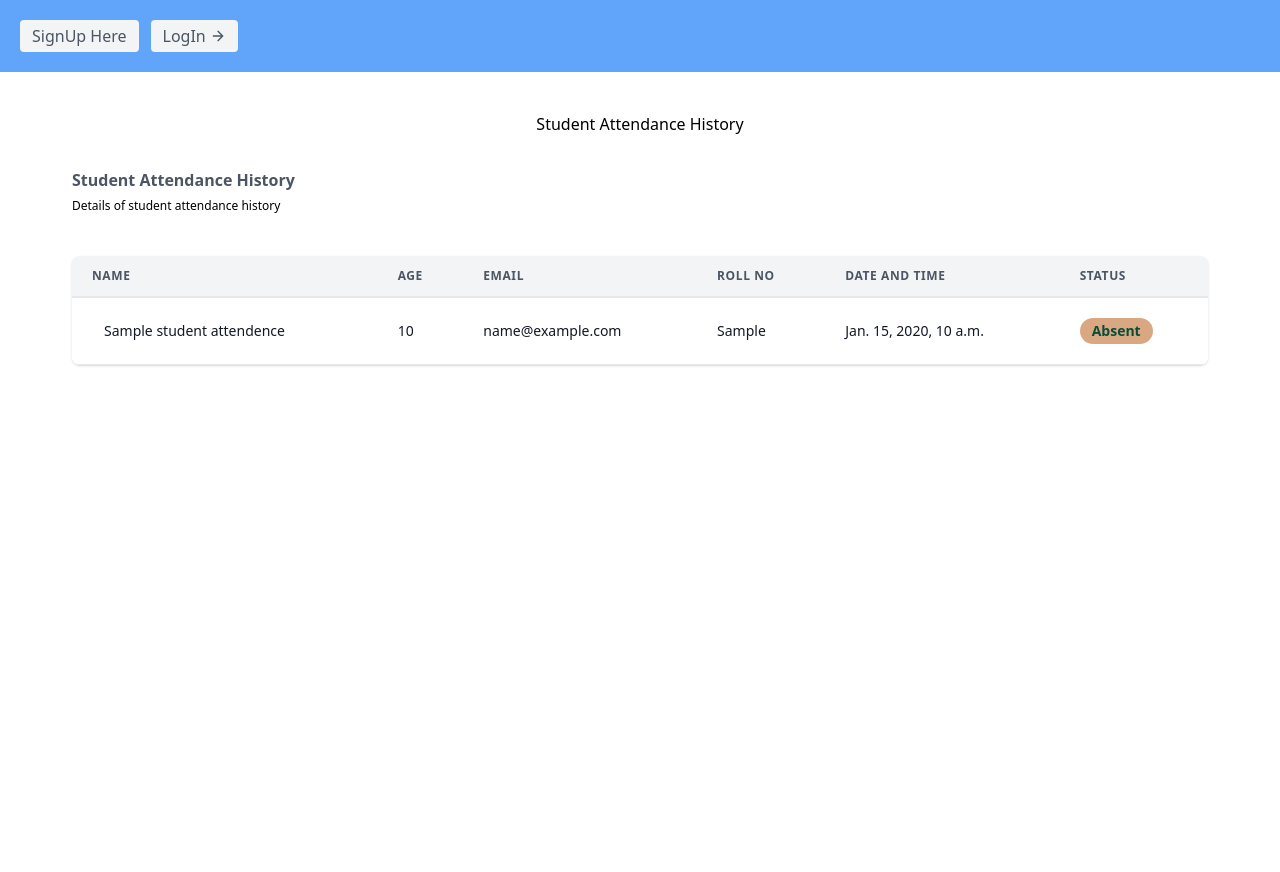
After one commit to Munalmh/FRAS, a Django app: template finalproj/ourapp/templates/ourapp/attendancehistory.html in a window 1280 px wide. The commit adds this page. Run offline with Django 3.2, Linux system fonts and the light colour scheme; the template is opened without the code that fills it: most values are stand-ins (such as "Sample title", 1, 10 or a date in 2020); some libraries are stand-ins or nearby versions.

Commit message:
attendancehistory

```diff
--- /dev/null
+++ b/finalproj/ourapp/templates/ourapp/attendancehistory.html
@@ -0,0 +1,106 @@
+{% extends 'base.html' %}
+{% load tailwind_filters %}
+
+{% block content %}
+<h1 class = "text-center">Student Attendance History</h1>
+<div class="bg-white p-8 rounded-md w-full">
+    <div class=" flex items-center justify-between pb-6">
+        <div>
+            <h2 class="text-gray-600 font-semibold">Student Attendance History</h2>
+            <span class="text-xs">Details of student attendance history</span>
+        </div>
+    </div>
+    <div>
+        <div class="-mx-4 sm:-mx-8 px-4 sm:px-8 py-4 overflow-x-auto">
+            <div class="inline-block min-w-full shadow rounded-lg overflow-hidden">
+                <table class="min-w-full leading-normal">
+                    <thead>
+                        <tr>
+                            <th
+                                class="px-5 py-3 border-b-2 border-gray-200 bg-gray-100 text-left text-xs font-semibold text-gray-600 uppercase tracking-wider">
+                                Name
+                            </th>
+                            <th
+                                class="px-5 py-3 border-b-2 border-gray-200 bg-gray-100 text-left text-xs font-semibold text-gray-600 uppercase tracking-wider">
+                                Age
+                            </th>
+                            <th
+                                class="px-5 py-3 border-b-2 border-gray-200 bg-gray-100 text-left text-xs font-semibold text-gray-600 uppercase tracking-wider">
+                                Email
+                            </th>
+                            <th
+                                class="px-5 py-3 border-b-2 border-gray-200 bg-gray-100 text-left text-xs font-semibold text-gray-600 uppercase tracking-wider">
+                                Roll no
+                            </th>
+                            <th
+                            class="px-5 py-3 border-b-2 border-gray-200 bg-gray-100 text-left text-xs font-semibold text-gray-600 uppercase tracking-wider">
+                            Date and time
+                        </th>
+                            <th
+                                class="px-5 py-3 border-b-2 border-gray-200 bg-gray-100 text-left text-xs font-semibold text-gray-600 uppercase tracking-wider">
+                                Status
+                            </th>
+                        </tr>
+                    </thead>
+                    <tbody>
+                        {% for StudentAttendence in present_student %}
+                        <tr>
+                            <td class="px-5 py-5 border-b border-gray-200 bg-white text-sm">
+                                <div class="flex items-center">
+
+                                    <div class="ml-3">
+                                        <p class="text-gray-900 whitespace-no-wrap">
+                                            {{StudentAttendence.name}}
+                                        </p>
+                                    </div>
+                                </div>
+                            </td>
+                            <td class="px-5 py-5 border-b border-gray-200 bg-white text-sm">
+                                <p class="text-gray-900 whitespace-no-wrap">{{StudentAttendence.age}}</p>
+                            </td>
+                            <td class="px-5 py-5 border-b border-gray-200 bg-white text-sm">
+                                <p class="text-gray-900 whitespace-no-wrap">
+                                    {{StudentAttendence.email}}
+                                </p>
+                            </td>
+                            <td class="px-5 py-5 border-b border-gray-200 bg-white text-sm">
+                                <p class="text-gray-900 whitespace-no-wrap">
+                                    {{StudentAttendence.roll_no}}
+                                </p>
+                            </td>
+                            <td class="px-5 py-5 border-b border-gray-200 bg-white text-sm">
+                                <p class="text-gray-900 whitespace-no-wrap">
+                                    {{StudentAttendence.date}}
+                                </p>
+                            </td>
+                            {% if student.is_present %}
+                            <td class="px-5 py-5 border-b border-gray-200 bg-white text-sm">
+                                <span
+                                    class="relative inline-block px-3 py-1 font-semibold text-green-900 leading-tight">
+                                    <span aria-hidden
+                                        class="absolute inset-0 bg-yellow-700 opacity-50 rounded-full"></span>
+                                    <span class="relative">Present</span>
+                                </span>
+                            </td>
+                            {% else %}
+                            <td class="px-5 py-5 border-b border-gray-200 bg-white text-sm">
+                                <span
+                                    class="relative inline-block px-3 py-1 font-semibold text-green-900 leading-tight">
+                                    <span aria-hidden
+                                        class="absolute inset-0 bg-yellow-700 opacity-50 rounded-full"></span>
+                                    <span class="relative">Absent</span>
+                                </span>
+                            </td>
+                            {% endif %}
+                        </tr>
+
+                        {% endfor %}
+                    </tbody>
+                </table>
+            </div>
+        </div>
+    </div>
+</div>
+
+
+{% endblock content %}
--- a/finalproj/ourapp/urls.py
+++ b/finalproj/ourapp/urls.py
@@ -7,6 +7,7 @@ from ourapp.views import (
     StudentUpdateView,
     StudentDeleteView,
     viewattendance,
+    attendancehistory,
     trainmodel,
     takeattendance,
     moreimages,
@@ -23,6 +24,7 @@ urlpatterns = [
      path("<int:pk>/delete/", StudentDeleteView.as_view(), name = "student-delete"),
      path("takeattendance/", takeattendance, name = "take-attendance"),
      path('viewattendance/',viewattendance, name = "view-attendance"),
+     path('attendancehistory/',attendancehistory, name = "attendance-history"),
      path("trainmodel/", trainmodel, name = "trainmodel"),
      path("<int:pk>/moreimage",moreimages, name = "moreimages"),
      path("exportcsv/",exportattendance, name = "exportattendance"),
--- a/finalproj/templates/base.html
+++ b/finalproj/templates/base.html
@@ -96,6 +96,9 @@
           <a href="{% url 'ourapp:view-attendance' %}" class="block py-2.5 px-4 rounded transition duration-200 hover:bg-blue-700 hover:text-white">
             View Attendance
           </a>
+          <a href="{% url 'ourapp:attendance-history' %}" class="block py-2.5 px-4 rounded transition duration-200 hover:bg-blue-700 hover:text-white">
+            Attendance History
+          </a>
         </nav>
       </div>
       {% endif %}
```
Also changed, not shown: finalproj/ourapp/views.py (+8 -0 lines), finalproj/db.sqlite3.
